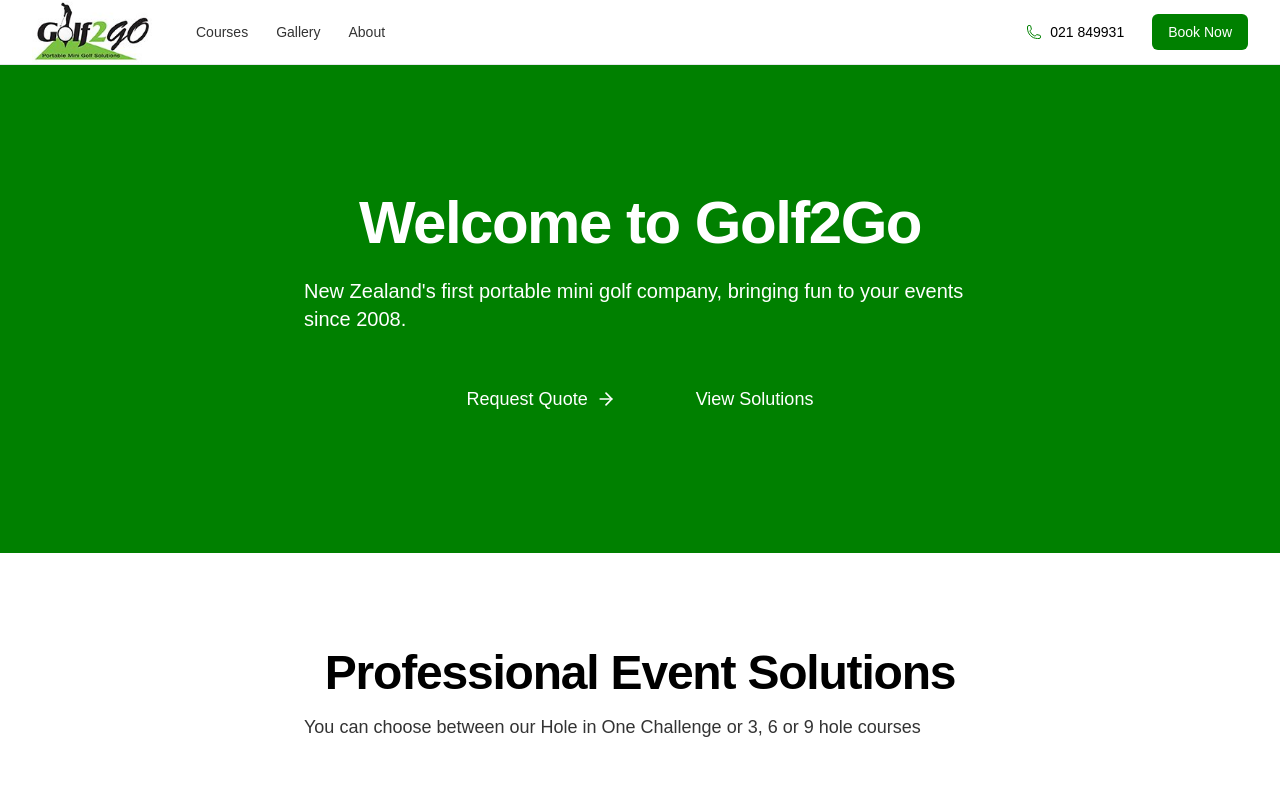
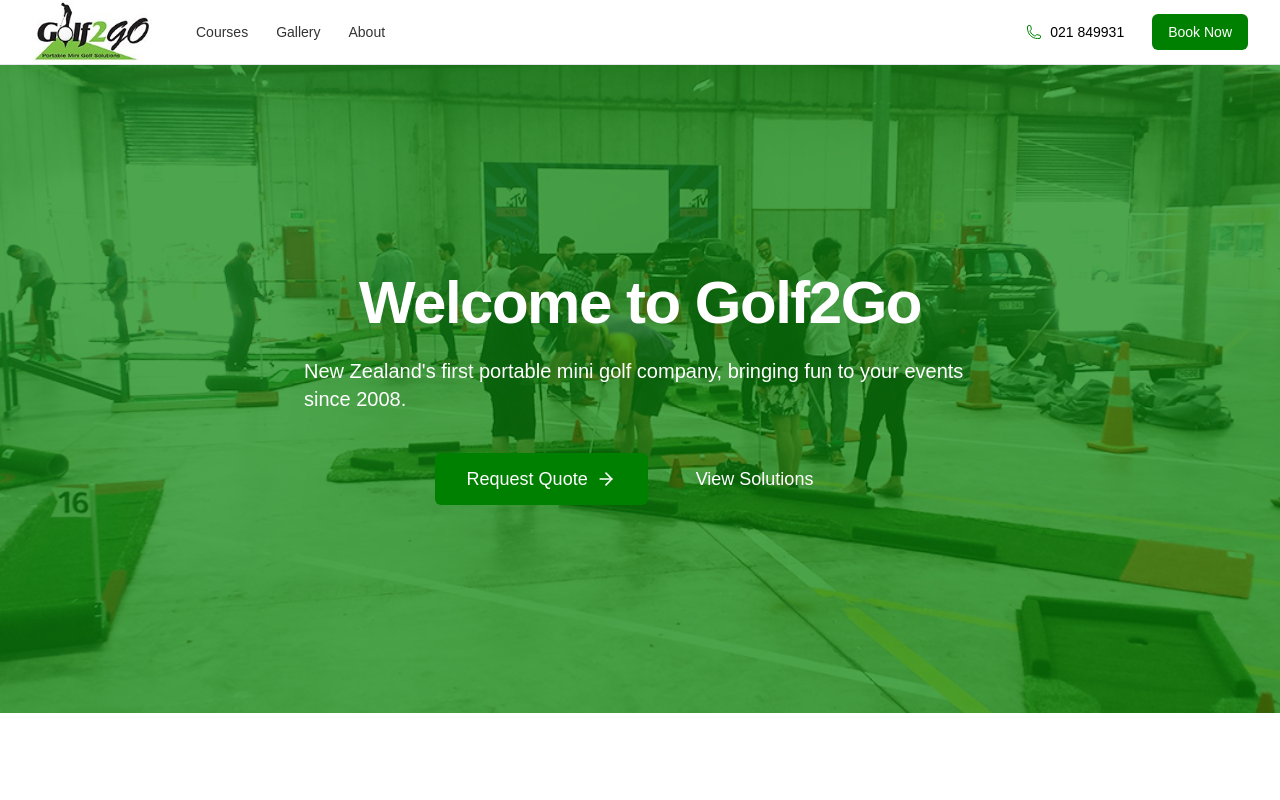
Before and after one commit to JayRichh/golf2go, a Next.js app: page / in a window 1280 px wide. Shown: the top 800 px of the page. Built offline with nearby package versions, Linux system fonts and the light colour scheme.

Commit message:
feat: make home page more friendly with image

```diff
--- a/src/app/page.tsx
+++ b/src/app/page.tsx
@@ -49,9 +49,17 @@
     <div>
       {/* Hero Section */}
       <section className="relative bg-primary">
-        <GradientBackground variant="subtle">
-          <Container size="xl" className="py-24 lg:py-32">
-            <div className="flex flex-col items-center text-center">
+        <GradientBackground variant="glow">
+          <div className="relative isolate overflow-hidden py-32 md:py-40">
+            <Image
+              src="/2-parties-and-events-golf2go-portable-miniature-golf.jpg"
+              alt="Golf 2 Go events"
+              fill
+              className="absolute inset-0 -z-10 h-full w-full object-cover opacity-30"
+              sizes="100vw"
+            />
+            <Container size="xl">
+              <div className="mx-auto max-w-2xl text-center py-12">
                 <Text
                   variant="h1"
                   align="center"
@@ -63,7 +71,7 @@
                   New Zealand's first portable mini golf company, bringing fun to your events since
                   2008.
                 </Text>
-              <div className="mt-10 flex flex-col gap-4 sm:flex-row">
+                <div className="mt-10 flex flex-col gap-4 sm:flex-row sm:justify-center">
                   <Link href="/book" className="btn-primary inline-flex items-center gap-2 px-8 py-3">
                     <Text variant="lg">Request Quote</Text>
                     <ArrowRight className="h-5 w-5" />
@@ -77,6 +85,7 @@
                 </div>
               </div>
             </Container>
+          </div>
         </GradientBackground>
       </section>
 
@@ -213,7 +222,7 @@
             </div>
             <Card variant="elevated" className="relative aspect-[4/3] overflow-hidden p-0">
               <Image
-                src="/2-parties-and-events-golf2go-portable-miniature-golf.jpg"
+                src="/3-fun-portable-mini-golf.jpg"
                 alt="Professional event setup"
                 fill
                 className="object-cover"
```
Lines whose indentation alone changed are shown as unchanged.
